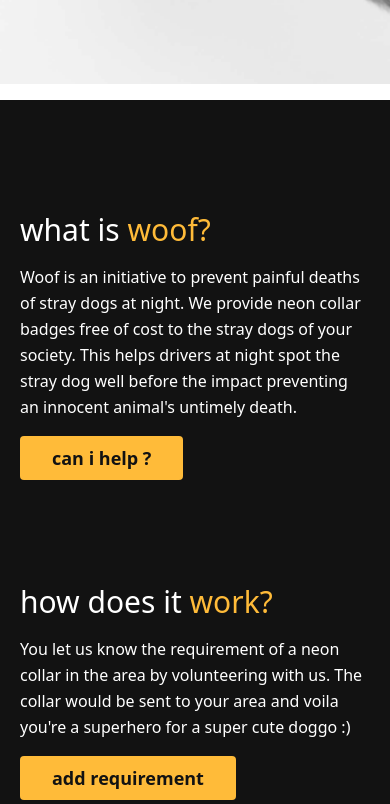
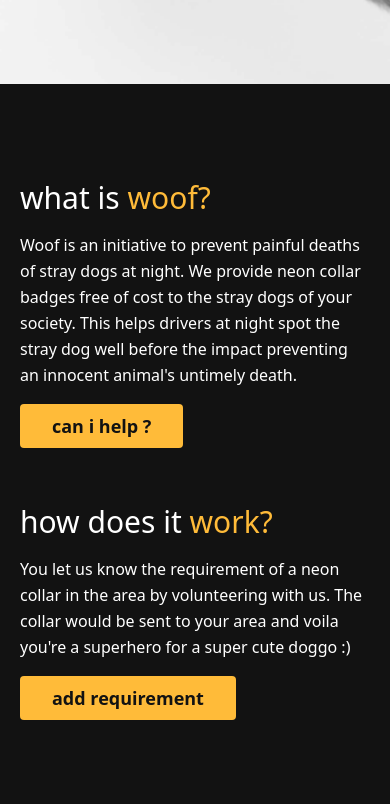
Before and after one commit to RohitMoorjani/dog-collar, a plain HTML site: page index.html in a window 390 px wide. Shown: the part 760-1564 px from the top of the page. Drawn offline with nearby package versions, Linux system fonts and the light colour scheme.

Commit message:
Responsive changes 3.0

```diff
--- a/index.html
+++ b/index.html
@@ -31,7 +31,7 @@
 
 <div class="second" id="second">
   <section class="text-gray-600 body-font">
-    <div class="container px-5 py-24 mx-auto flex flex-wrap items-center">
+    <div class="container px-5 py-24 mx-auto flex flex-wrap items-center container1">
       <div class="lg:w-3/5 md:w-1/2 md:pr-16 lg:pr-0 pr-0">
         <h1 class="title-font font-medium text-3xl" style="color: #fff;">what is <span style="color: #ffbb39;">woof?</span> </h1>
         <p class="leading-relaxed mt-4 text-white" style="color: #fff;">Woof is an initiative to prevent painful deaths of stray dogs at night. We provide neon collar badges free of cost to the stray dogs of your society. This helps drivers at night spot the stray dog well before the impact preventing an innocent animal's untimely death. </p>
@@ -42,7 +42,7 @@
 
 
   <section class="text-gray-600 body-font">
-    <div class="container px-5 mx-auto flex flex-wrap items-center" style="padding-bottom: 4rem;">
+    <div class="container px-5 mx-auto flex flex-wrap items-center container2" >
       <div class="lg:w-3/5 md:w-1/2 md:pr-16 lg:pr-0 pr-0">
         <h1 class="title-font font-medium text-3xl" style="color: #fff;">how does it <span style="color: #ffbb39;">work?</span> </h1>
         <p class="leading-relaxed mt-4 text-white" style="color: #fff;">You let us know the requirement of a neon collar in the area by volunteering with us. The collar would be sent to your area and voila you're a superhero for a super cute doggo :)</p>
@@ -90,14 +90,15 @@
     width: 75%;
 }}
 
-@media (min-width: 375px){
-      #second{
-        height: 100%;
-        padding-top: 1rem;
-        padding-bottom: 1rem;
-        margin-top: 1rem;
-        margin-bottom: 1rem;
-}}
+@media (max-width: 490px){
+      .py-24{
+        padding-top: 6rem;
+  padding-bottom: 3rem;
+}
+
+}
+
+
 
 </style>
 
```
